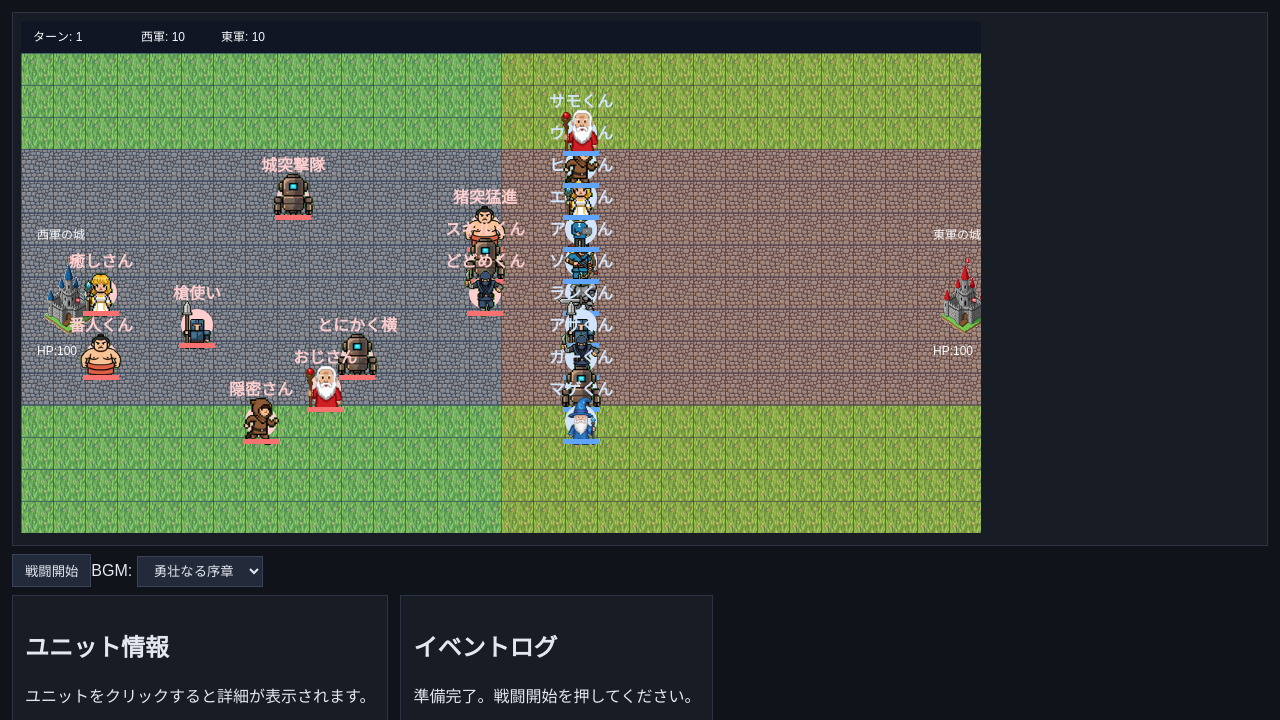
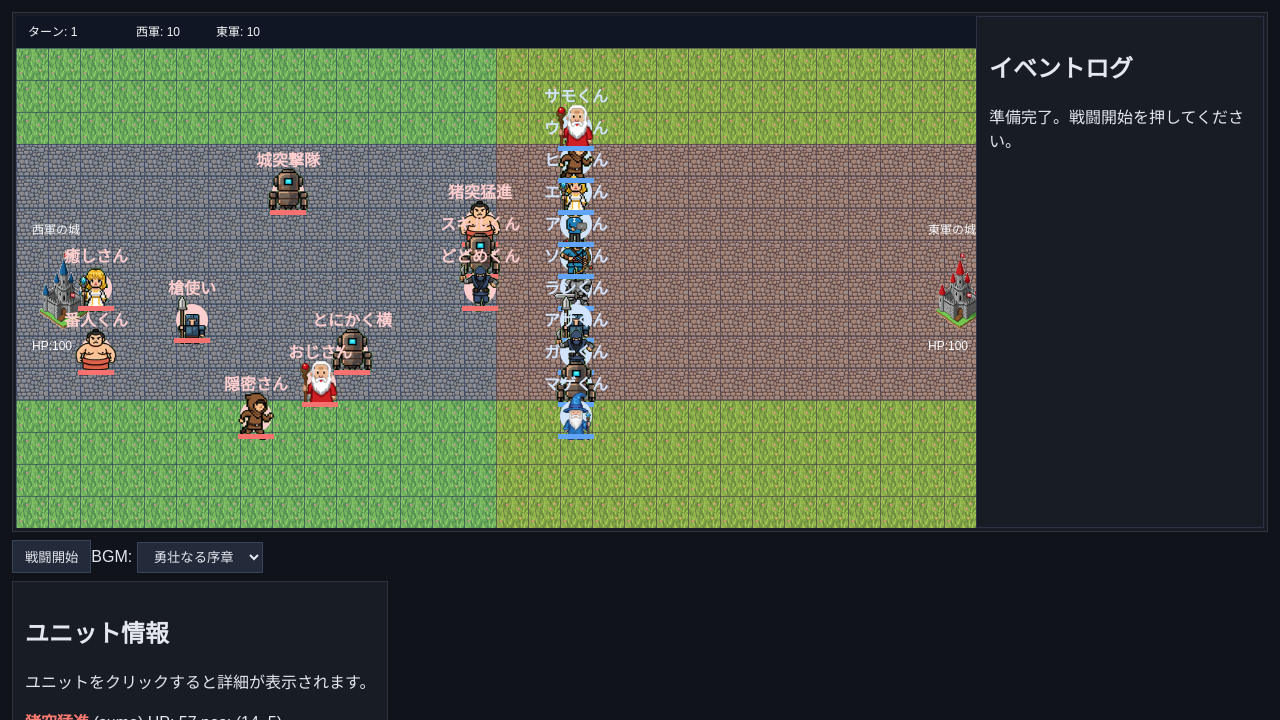
Before and after one commit to nishino-naoyuki/asotower, a plain HTML site: page src/index.html in a window 1280 px wide. Shown: the top 720 px of the page. Drawn offline with Linux system fonts and the light colour scheme; no server answers; a web font is replaced by a local one.

Commit message:
イベントビューを画面の横につけた

```diff
--- a/src/index.html
+++ b/src/index.html
@@ -10,6 +10,10 @@
   <main id="app">
     <section id="battle-container">
       <canvas id="battle-canvas" width="1280" height="576"></canvas>
+      <section id="log-panel">
+        <h2>イベントログ</h2>
+        <div id="log-list"></div>
+      </section>
     </section>
 
     <section id="controls">
@@ -29,10 +33,6 @@
         <div id="unit-details"></div>
       </aside>
 
-      <section id="log-panel">
-        <h2>イベントログ</h2>
-        <div id="log-list"></div>
-      </section>
     </section>
   </main>
   <script type="module" src="./main.js?v=202510271728"></script>
--- a/src/styles.css
+++ b/src/styles.css
@@ -21,7 +21,8 @@ body, html {
 #battle-container {
   background: #181c24;
   border: 1px solid #2d3342;
-  padding: 8px;
+  padding: 3px;
+  display: flex;
 }
 #controls {
   display: flex;
```
